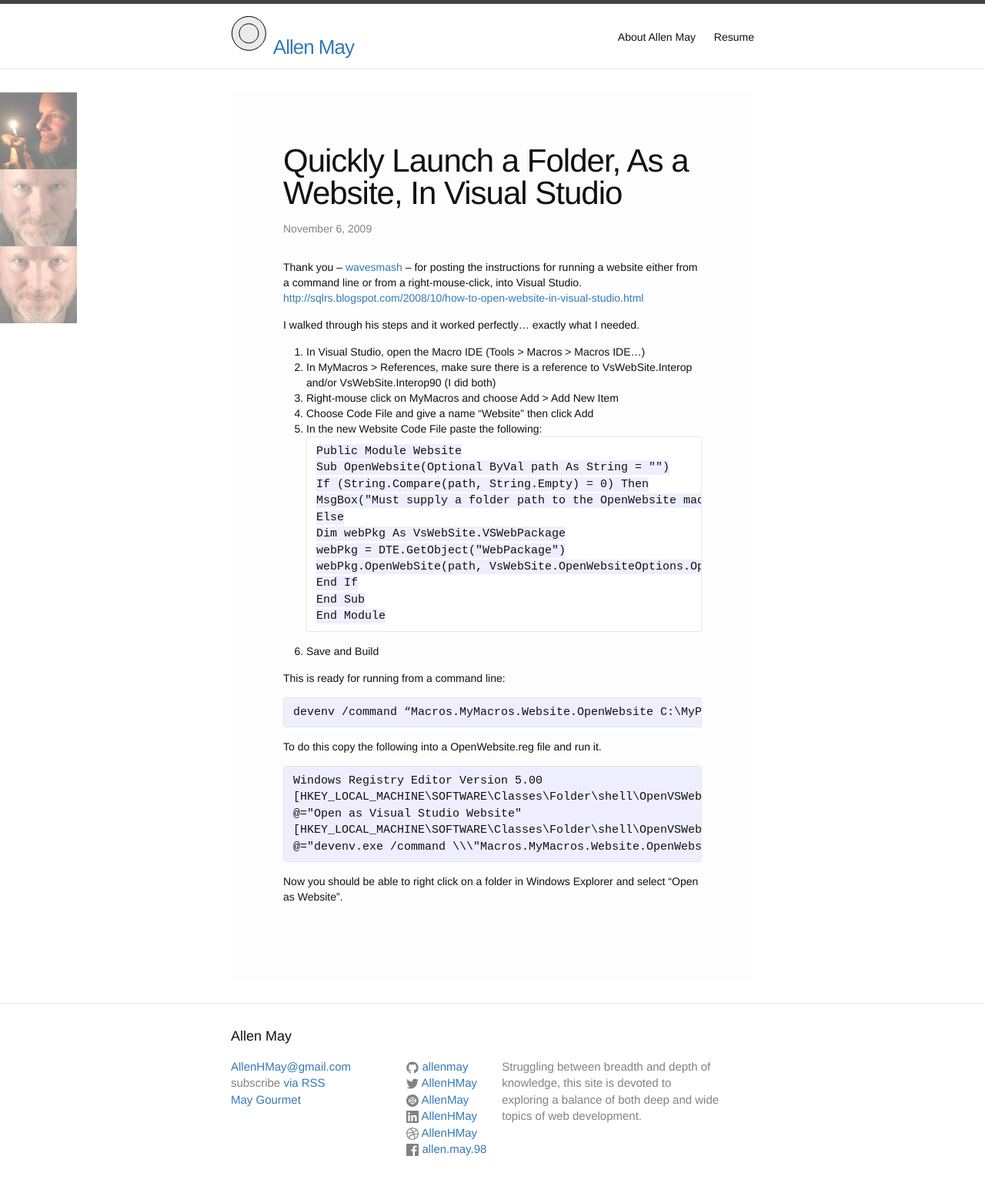
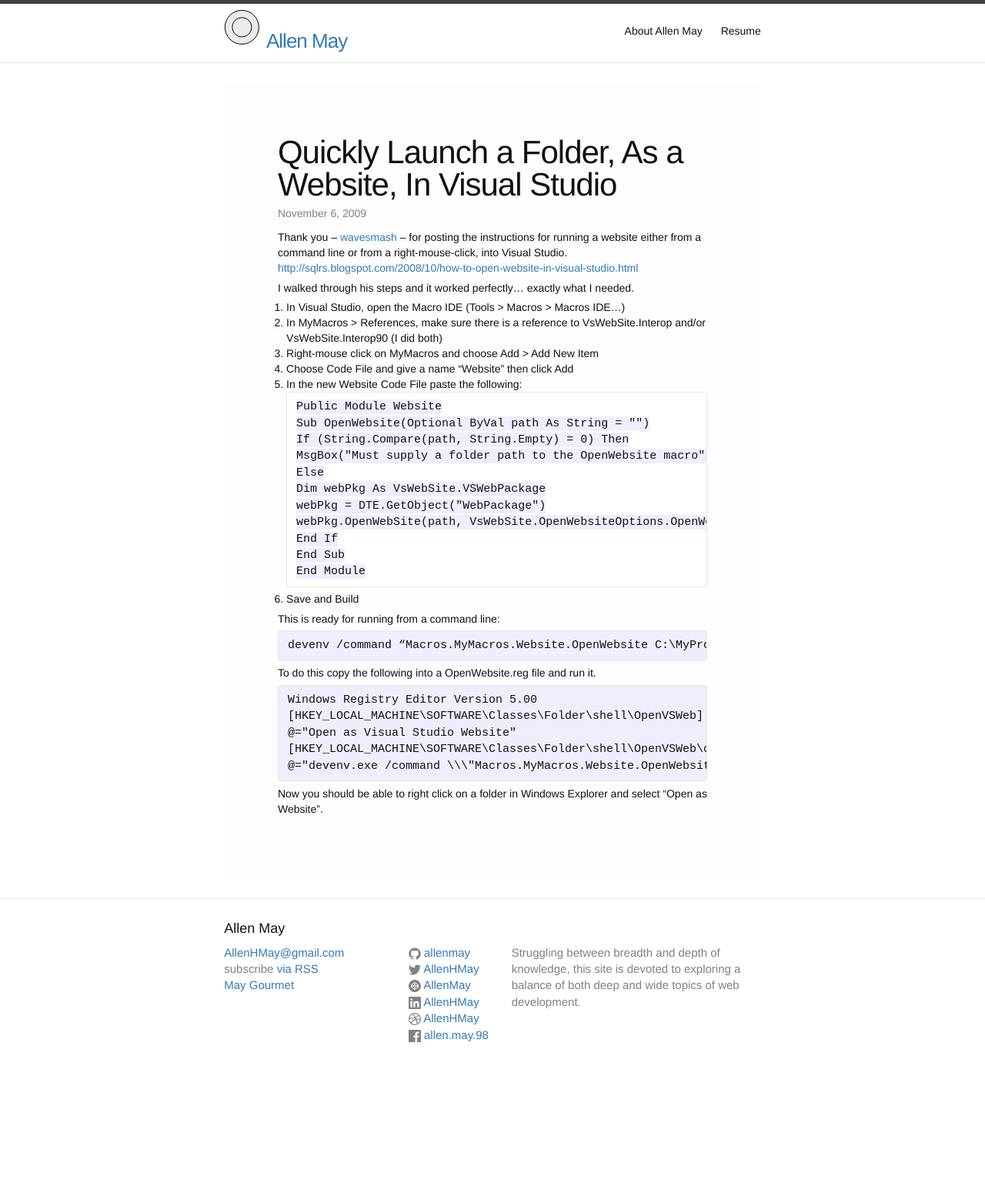
Before and after one commit to AllenMay/allenmay.github.io, a Jekyll site: the page built from _posts/2009-11-06-quickly-launch-a-folder-as-a-website-in-visual-studio.md, in a window 1280 px wide. Shown: the whole page at 77% size. Built offline with Jekyll 4.4.1, drawn with Linux system fonts in a browser that asks for light colours; nearby versions of some CDN libraries; after the commit the page ends 1389 px from its top, so only the background shows below that.

Commit message:
Add changes to style

```diff
--- a/_layouts/default.html
+++ b/_layouts/default.html
@@ -8,7 +8,6 @@
     {% include header.html %}
 
     <div class="page-content">
-    <img src="/images/Avatars.png" align="left">
       <div class="wrapper">
         {{ content }}
       </div>
--- a/css/main.scss
+++ b/css/main.scss
@@ -8,19 +8,19 @@
 }
 .postright {
 	// position: relative;
-	width: 300px;
-	height: 214px;
+	// width: 300px;
+	// height: 214px;
 	// margin: 0 20%;
 	// float: right;
 }
 .parened {
 	color: grey;
 }
-.commentor {
-    background-color: #666666;
-    padding: 20px;
-    color: #fff;
-}
+// .commentor {
+//     background-color: #666666;
+//     padding: 20px;
+//     color: #fff;
+// }
 
 svg {
   // display: block;
@@ -41,7 +41,8 @@ $base-font-size:   16px;
 $small-font-size:  $base-font-size * 0.875;
 $base-line-height: 1.5;
 
-$spacing-unit:     30px;
+// $spacing-unit:     30px;
+$spacing-unit:  2%;
 
 $text-color:       #111;
 //$background-color: #fdfdfd;
```
Also changed, not shown: images/GiveCamp.png (added).
